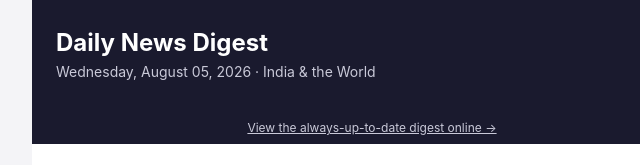
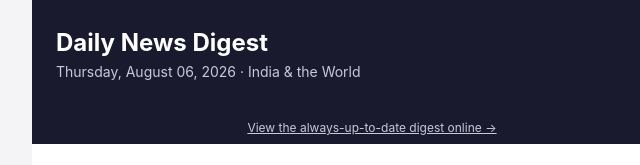
Before and after one commit to pdaripally80/daily-news-page, a plain HTML site: page index.html in a window 1280 px wide. Shown: the top 165 px of the page, 268-908 px from the left. Drawn offline with Linux system fonts and the light colour scheme.

Commit message:
Update daily news digest (2026-08-06)

```diff
--- a/index.html
+++ b/index.html
@@ -3,14 +3,14 @@
 <head>
 <meta charset="utf-8">
 <meta name="viewport" content="width=device-width, initial-scale=1">
-<title>Daily News Digest — Wednesday, August 05, 2026</title>
+<title>Daily News Digest — Thursday, August 06, 2026</title>
 </head>
 <body style="margin:0;padding:0;background:#f4f4f7;
     font-family:-apple-system,BlinkMacSystemFont,'Segoe UI',Roboto,Helvetica,Arial,sans-serif;">
   <div style="max-width:680px;margin:0 auto;background:#ffffff;">
     <div style="background:#1a1a2e;padding:28px 24px;">
       <h1 style="margin:0;color:#ffffff;font-size:24px;">Daily News Digest</h1>
-      <p style="margin:6px 0 0 0;color:#c9c9d8;font-size:14px;">Wednesday, August 05, 2026 &middot; India &amp; the World</p>
+      <p style="margin:6px 0 0 0;color:#c9c9d8;font-size:14px;">Thursday, August 06, 2026 &middot; India &amp; the World</p>
     </div>
 
         <div style="background:#1a1a2e;padding:8px 24px;text-align:center;">
```
